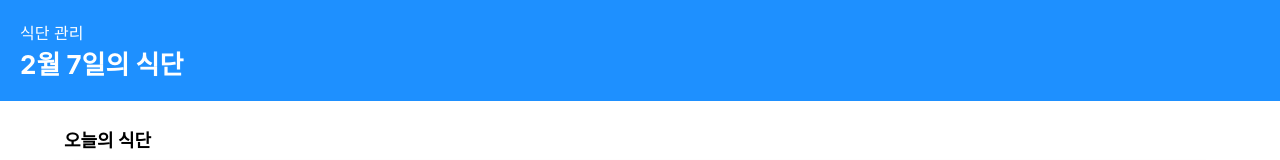
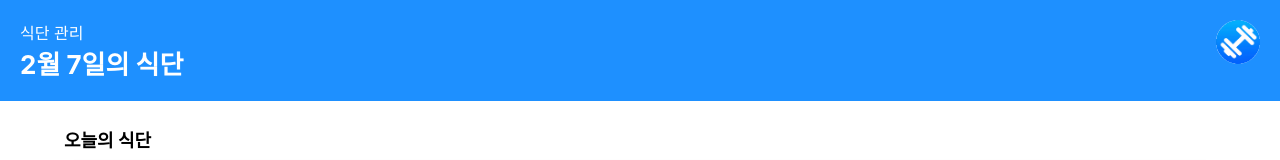
Before and after one commit to leesanghoon421/Nosily-coach, a React (Create React App) app in the folder frontend/: page /dietetics in a window 1280 px wide. Shown: the top 160 px of the page. Built offline with nearby package versions, Linux system fonts and the light colour scheme; a web font is replaced by a local one.

Commit message:
[Fix] TabBar에 프로필 이미지 추가

```diff
--- a/frontend/src/App.js
+++ b/frontend/src/App.js
@@ -3,8 +3,9 @@ import Home from "pages/Home";
 import Dietetics from "pages/Dietetics";
 import Exercise from "pages/Exercise";
 import Timer from "pages/Exercise/Timer";
-import Routine from "pages/Routine/index";
-import InputRoutine from "pages/InputRoutine/index";
+import Routine from "pages/Routine";
+import InputRoutine from "pages/InputRoutine";
+import MyPage from "pages/MyPage";
 
 import TopBar from "components/TopBar";
 import BottomNav from "components/BottomNav";
@@ -14,6 +15,7 @@ import { useEffect, useState } from "react";
 const App = () => {
   const [largeCategory, setLargeCategory] = useState("");
   const [subCategory, setSubCategory] = useState("");
+  const [hidden, setHidden] = useState(false);
   const [navValue, setNavValue] = useState(0);
   const navigate = useNavigate();
   useEffect(() => {
@@ -24,7 +26,11 @@ const App = () => {
 
   return (
     <>
-      <TopBar largeCategory={largeCategory} subCategory={subCategory} />
+      <TopBar
+        largeCategory={largeCategory}
+        subCategory={subCategory}
+        isHidden={hidden}
+      />
       <Routes>
         <Route
           path="/"
@@ -57,6 +63,7 @@ const App = () => {
         </Route>
         <Route path="/routine/" element={<Routine />} />
         <Route path="/routineset/" element={<InputRoutine />} />
+        <Route path="/mypage" element={<MyPage setHidden={setHidden} />} />
       </Routes>
       <BottomNav navValue={navValue} setNavValue={setNavValue} />
     </>
--- a/frontend/src/components/TopBar/index.js
+++ b/frontend/src/components/TopBar/index.js
@@ -1,11 +1,25 @@
+import { useState } from "react";
+import { Link } from "react-router-dom";
 import * as styled from "./style.js";
 
-const TopBar = ({ largeCategory, subCategory }) => {
+const TopBar = ({ largeCategory, subCategory, isHidden }) => {
+  const [profile, setProfile] = useState("img/icon.png");
   return (
     <>
       <styled.Container>
-        <styled.LargeCategory>{largeCategory}</styled.LargeCategory>
-        <styled.SubCategory>{subCategory}</styled.SubCategory>
+        <div>
+          <styled.LargeCategory>{largeCategory}</styled.LargeCategory>
+          <styled.SubCategory>{subCategory}</styled.SubCategory>
+        </div>
+        {isHidden ? (
+          <></>
+        ) : (
+          <>
+            <Link to="/mypage">
+              <styled.ProfileImg src={profile} alt="profile image" />
+            </Link>
+          </>
+        )}
       </styled.Container>
     </>
   );
--- a/frontend/src/components/TopBar/style.js
+++ b/frontend/src/components/TopBar/style.js
@@ -1,6 +1,9 @@
 import styled from "styled-components";
 
 export const Container = styled.div`
+  display: flex;
+  justify-content: space-between;
+
   padding: 20px;
   background-color: #1e90ff;
 `;
@@ -15,3 +18,9 @@ export const SubCategory = styled.div`
   font-weight: bold;
   color: white;
 `;
+
+export const ProfileImg = styled.img`
+  width: 44px;
+  height: 44px;
+  border-radius: 50%;
+`;
--- /dev/null
+++ b/frontend/src/pages/MyPage/index.js
@@ -0,0 +1,6 @@
+const MyPage = ({ setHidden }) => {
+  setHidden(true);
+  return <></>;
+};
+
+export default MyPage;
```
